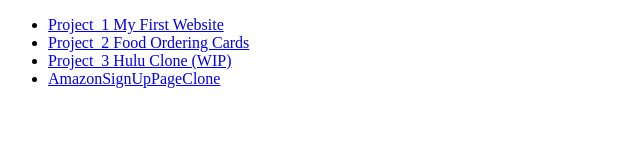
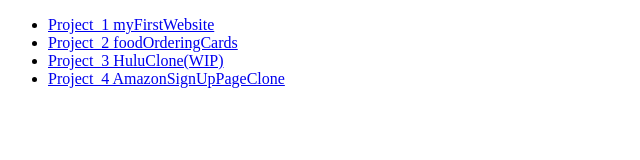
Before and after one commit to shaziyak03/Projects, a plain HTML site: page index.html in a window 1280 px wide. Shown: the whole page, without its empty margins (0-640 px from the left). Drawn offline with Linux system fonts and the light colour scheme.

Commit message:
changed names of all project

```diff
--- a/index.html
+++ b/index.html
@@ -10,16 +10,16 @@
     <main class="container">
         <ul>
             <li>
-                <a href="Project 1 Responsive Website using HTML5/Index.html">Project_1 My First Website</a>
+                <a href="Project 1 Responsive Website using HTML5/Index.html">Project_1 myFirstWebsite</a>
             </li>
             <li>
-                <a href="Project 2 Food Ordering Cards/index.html"> Project_2 Food Ordering Cards</a>
+                <a href="Project 2 Food Ordering Cards/index.html"> Project_2 foodOrderingCards</a>
             </li>
             <li>
-                <a href="Project 3 Hulu/index.html">Project_3 Hulu Clone (WIP)</a>
+                <a href="Project 3 Hulu/index.html">Project_3 HuluClone(WIP)</a>
             </li>
             <li>
-                <a href="Project4 amazonSignupCloning/index.html">AmazonSignUpPageClone</a>
+                <a href="Project4 amazonSignupCloning/index.html">Project_4 AmazonSignUpPageClone</a>
             </li>
         </ul>
     </main>
```
